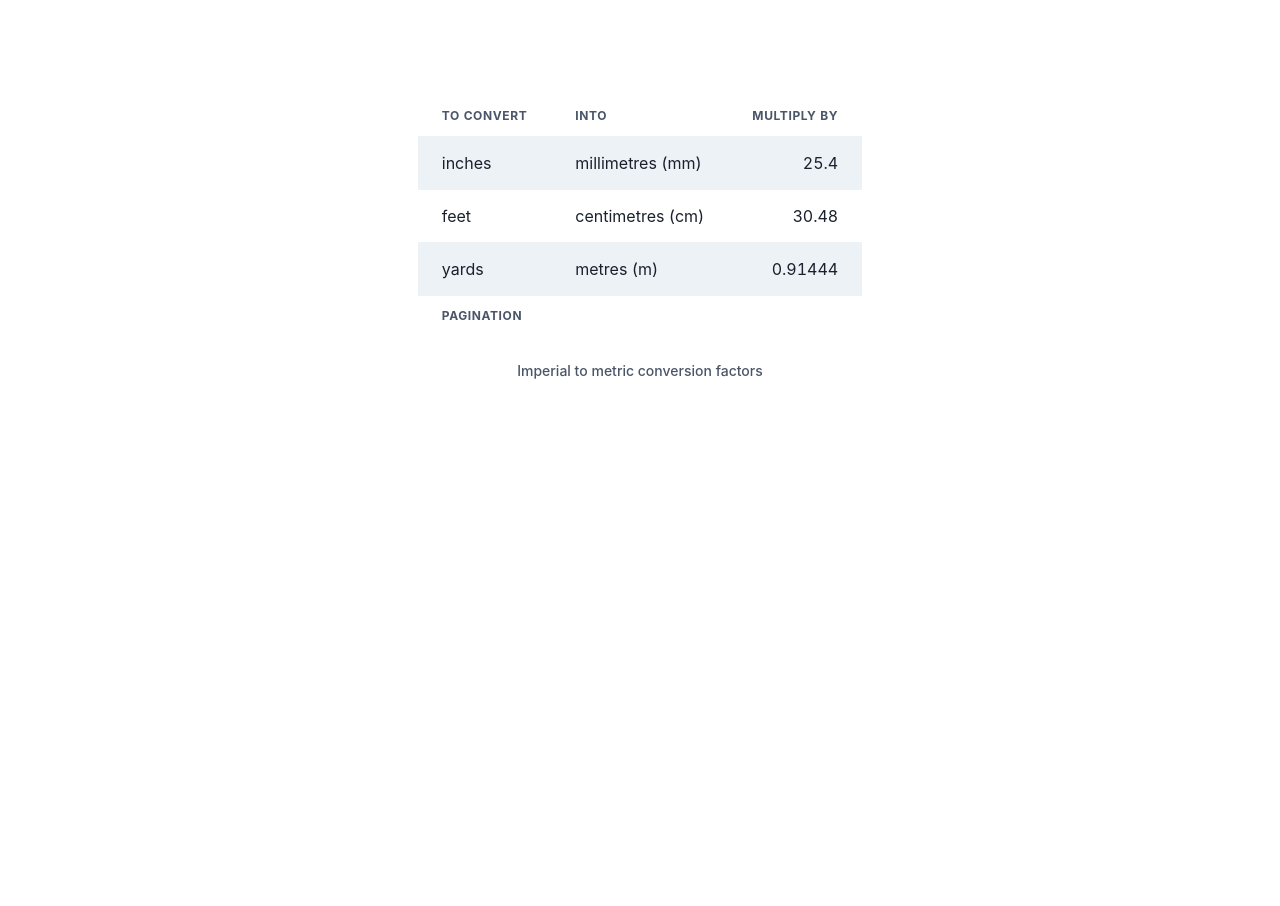
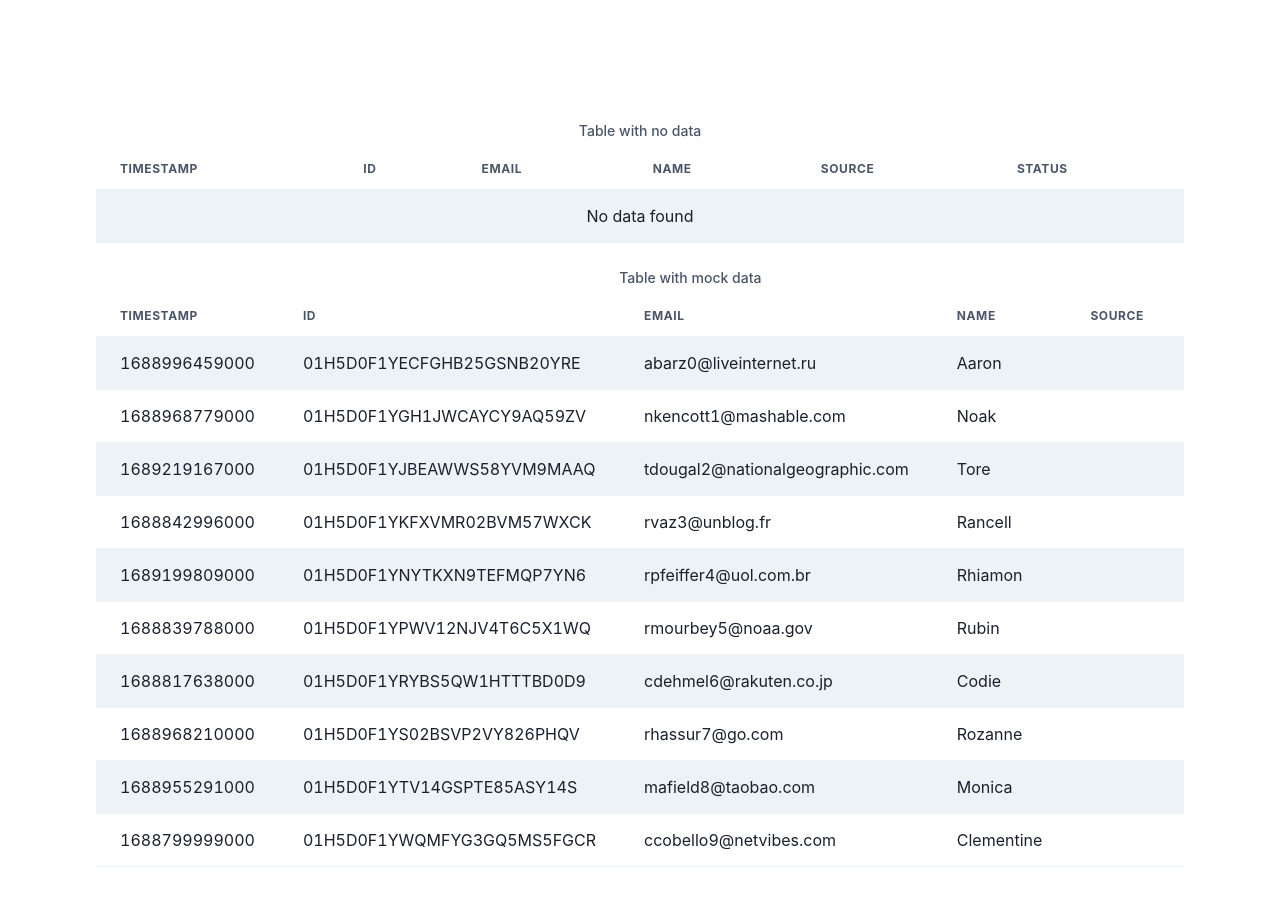
Before and after one commit to RanjithGovindaraj/tryp-assessment-app, a Next.js app: page / in a window 1280 px wide. Shown: the top 906 px of the page. Before the commit the page ends 800 px from the top, so only its background shows below. Built offline with nearby package versions, Linux system fonts and the light colour scheme.

Commit message:
Define rowType and render data
add no data found view

```diff
--- a/src/components/DataTable.tsx
+++ b/src/components/DataTable.tsx
@@ -1,49 +1,62 @@
 import { Table, Thead, Tbody, Tfoot, Tr, Th, Td, TableCaption, TableContainer } from "@chakra-ui/react";
 
-// type DataTableProps = {
-//   sortable: boolean;
-//   caption?: string;
-//   headers: string[];
-//   rows: (string | JSX.Element)[];
-// };
+type DataTableProps<T> = {
+  sortable: boolean;
+  caption?: string;
+  headers: string[];
+  data: T[];
+  keyExtractor: (row: T) => string;
+  renderRows: (item: T) => React.ReactNode;
+  showPagination?: boolean;
+  className?: string;
+};
 
-const DataTable = ({ sortable, caption, headers, rows }) => {
+function DataTable<T>({
+  sortable,
+  caption,
+  headers,
+  data,
+  keyExtractor,
+  renderRows,
+  className,
+  showPagination = false,
+}: DataTableProps<T>) {
   return (
-    <TableContainer>
+    <TableContainer width={data.length === 0 ? "100%" : "auto"} className={className || ""}>
       <Table variant="striped">
-        <TableCaption>Imperial to metric conversion factors</TableCaption>
+        <TableCaption placement="top">{caption || ""}</TableCaption>
         <Thead>
           <Tr>
-            <Th>To convert</Th>
-            <Th>into</Th>
-            <Th isNumeric>multiply by</Th>
+            {headers.map((header) => (
+              <Th key={header}>{header}</Th>
+            ))}
           </Tr>
         </Thead>
         <Tbody>
+          {data.length === 0 ? (
             <Tr>
-            <Td>inches</Td>
-            <Td>millimetres (mm)</Td>
-            <Td isNumeric>25.4</Td>
+              <Td colSpan={headers.length} textAlign={"center"}>
+                No data found
+              </Td>
             </Tr>
-          <Tr>
-            <Td>feet</Td>
-            <Td>centimetres (cm)</Td>
-            <Td isNumeric>30.48</Td>
-          </Tr>
-          <Tr>
-            <Td>yards</Td>
-            <Td>metres (m)</Td>
-            <Td isNumeric>0.91444</Td>
-          </Tr>
+          ) : (
+            <>
+              {data.map((row) => (
+                <Tr key={keyExtractor(row)}>{renderRows(row)}</Tr>
+              ))}
+            </>
+          )}
         </Tbody>
+        {showPagination && (
           <Tfoot>
             <Tr>
               <Th>pagination</Th>
             </Tr>
           </Tfoot>
+        )}
       </Table>
     </TableContainer>
   );
-};
+}
 
 export default DataTable;
--- a/src/pages/index.tsx
+++ b/src/pages/index.tsx
@@ -1,6 +1,28 @@
 import Head from "next/head";
 import styles from "@/styles/Home.module.css";
 import DataTable from "@/components/DataTable";
+import data from "@/data/data.json";
+import { Td } from "@chakra-ui/react";
+
+type rowType = {
+  timestamp: string;
+  purchase_id: string;
+  email: string;
+  name: string;
+  source: string | null;
+  status: string;
+};
+
+const Row = (row: rowType) => (
+  <>
+    <Td>{row.timestamp}</Td>
+    <Td>{row.purchase_id}</Td>
+    <Td>{row.email}</Td>
+    <Td>{row.name}</Td>
+    <Td>{row.source}</Td>
+    <Td>{row.status}</Td>
+  </>
+);
 
 export default function Home() {
   return (
@@ -12,7 +34,22 @@ export default function Home() {
         <link rel="icon" href="/favicon.ico" />
       </Head>
       <main className={`${styles.main}`}>
-        <DataTable />
+        <DataTable<rowType>
+          caption="Table with no data"
+          headers={["TIMESTAMP", "ID", "EMAIL", "NAME", "SOURCE", "STATUS"]}
+          data={[]}
+          keyExtractor={(row) => row.purchase_id}
+          renderRows={Row}
+          sortable={false}
+        />
+        <DataTable<rowType>
+          caption="Table with mock data"
+          headers={["TIMESTAMP", "ID", "EMAIL", "NAME", "SOURCE", "STATUS"]}
+          data={data.slice(0, 10)}
+          keyExtractor={(row) => row.purchase_id}
+          renderRows={Row}
+          sortable={false}
+        />
       </main>
     </>
   );
```
Lines whose indentation alone changed are shown as unchanged.
